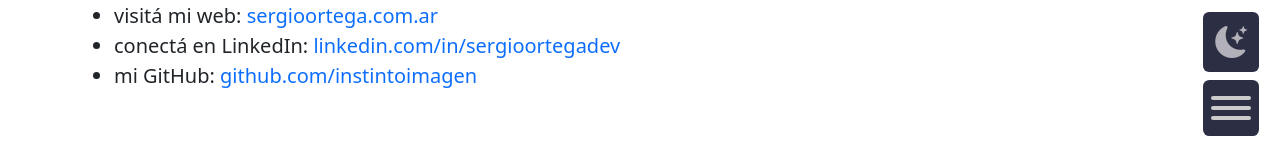
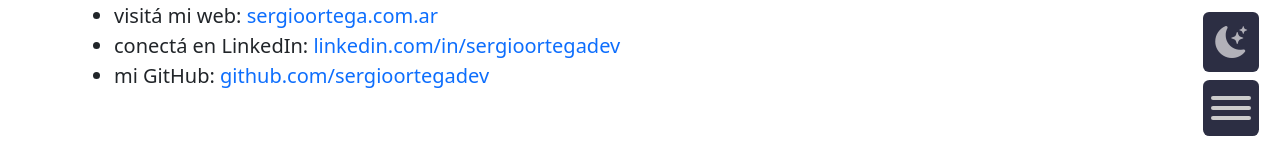
Before and after one commit to instintoimagen/CV, a React (Create React App) app in the folder cv-react/: page /#/ in a window 1280 px wide. Shown: the part 645-797 px from the top of the page. Built offline with nearby package versions, Linux system fonts and the light colour scheme.

Commit message:
GitHub link updated

```diff
--- a/cv-react/src/components/Home.js
+++ b/cv-react/src/components/Home.js
@@ -128,11 +128,11 @@
             <li>
               mi GitHub:{" "}
               <a
-                href="https://github.com/instintoimagen"
+                href="https://github.com/sergioortegadev"
                 target="_blank"
                 rel="noreferrer"
               >
-                github.com/instintoimagen
+                github.com/sergioortegadev
               </a>
             </li>
           </ul>
```
